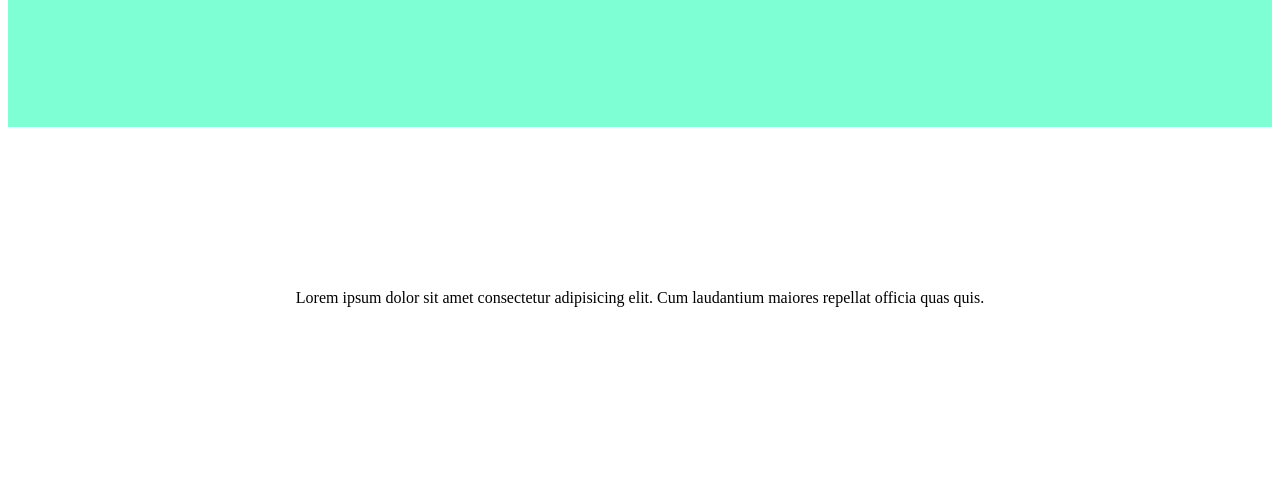
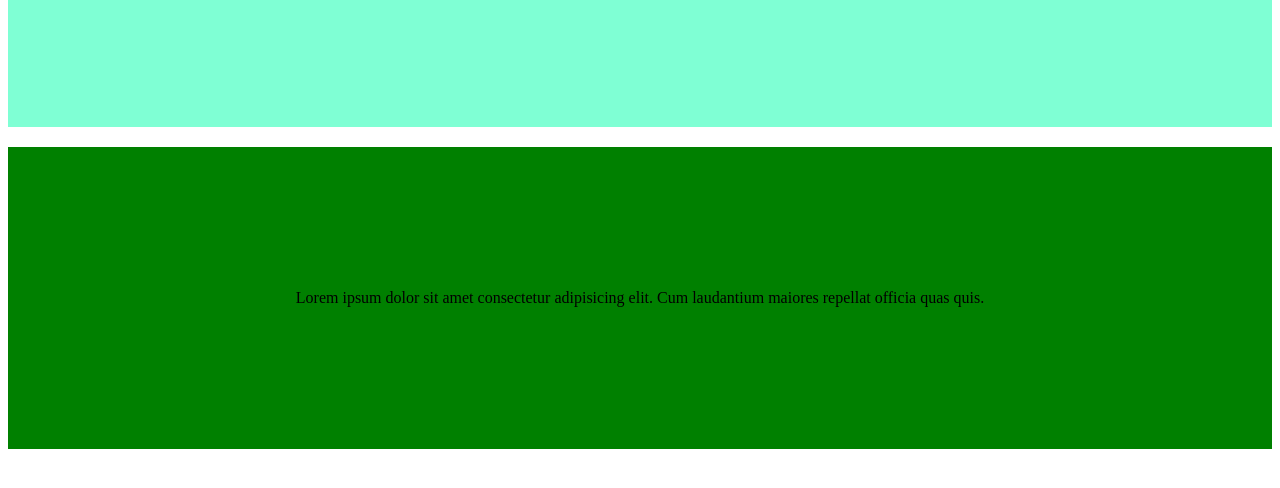
Before and after one commit to Arthurwwm/newrepository, a plain HTML site: page index.html in a window 1280 px wide. Shown: the part 214-702 px from the top of the page. Drawn offline with Linux system fonts and the light colour scheme.

Commit message:
correction bgcolor

```diff
--- a/index.html
+++ b/index.html
@@ -25,7 +25,7 @@
     <div class="aqua">
         <h1 class="text">Essai de Git</h1>
     </div>
-    <div class="green">
+    <div class="vert">
         <p class="text">Lorem ipsum dolor sit amet consectetur adipisicing elit. Cum laudantium maiores repellat officia quas quis.</p>
     </div>
 </body>
```
